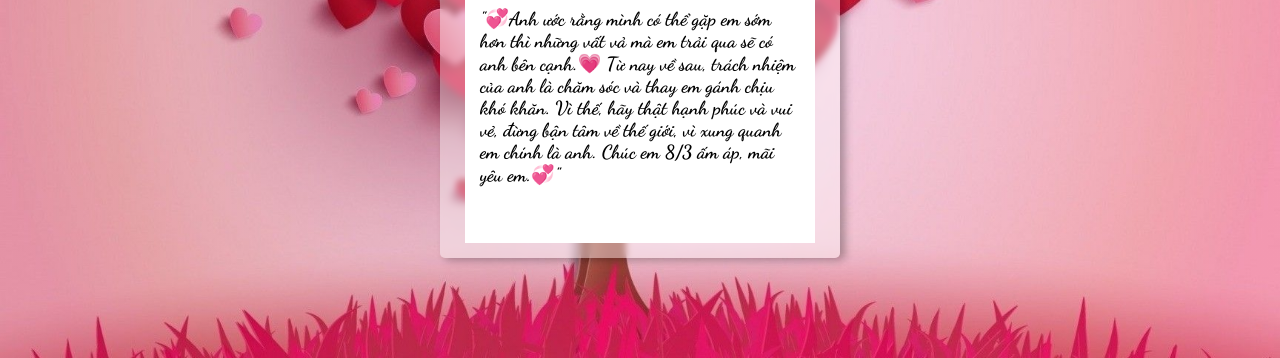
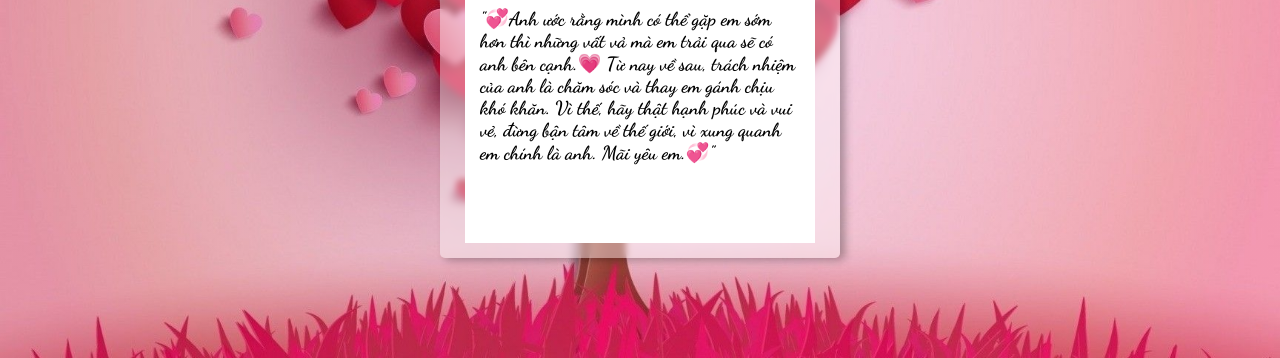
Before and after one commit to nguyenduylinhas/cutin02, a plain HTML site: page index.html in a window 1280 px wide. Both pictures are taken after a click on the button "Nhấn vào đây đi bae🖤". Shown: the part 442-800 px from the top of the page. Drawn offline with Linux system fonts and the light colour scheme.

Commit message:
change some texts

```diff
--- a/index.html
+++ b/index.html
@@ -38,8 +38,8 @@
           "💞Anh ước rằng mình có thể gặp em sớm hơn thì những vất vả mà em trải
           qua sẽ có anh bên cạnh.💗 Từ nay về sau, trách nhiệm của anh là chăm
           sóc và thay em gánh chịu khó khăn. Vì thế, hãy thật hạnh phúc và vui
-          vẻ, đừng bận tâm về thế giới, vì xung quanh em chính là anh. Chúc em
-          8/3 ấm áp, mãi yêu em.💞"
+          vẻ, đừng bận tâm về thế giới, vì xung quanh em chính là anh.
+                                 Mãi yêu em.💞"
         </p>
       </div>
     </div>
```
